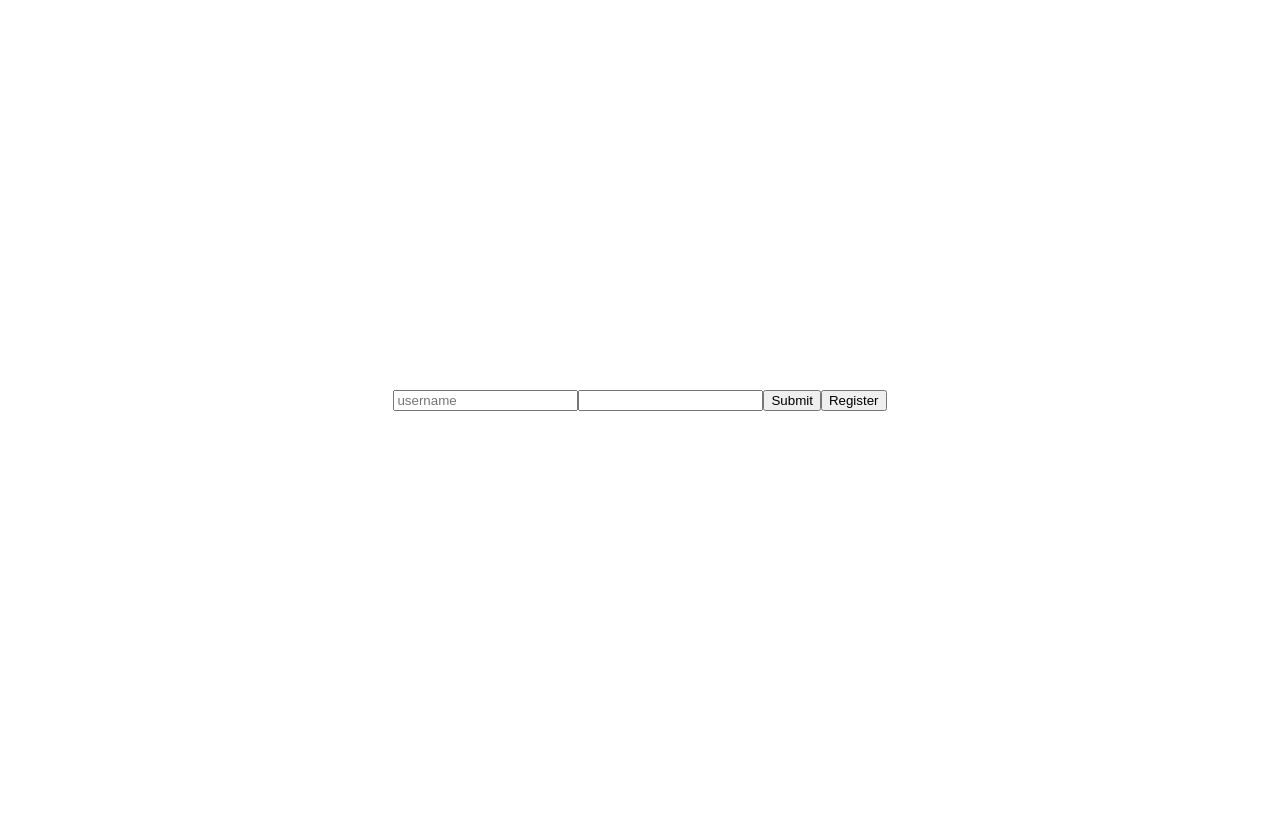
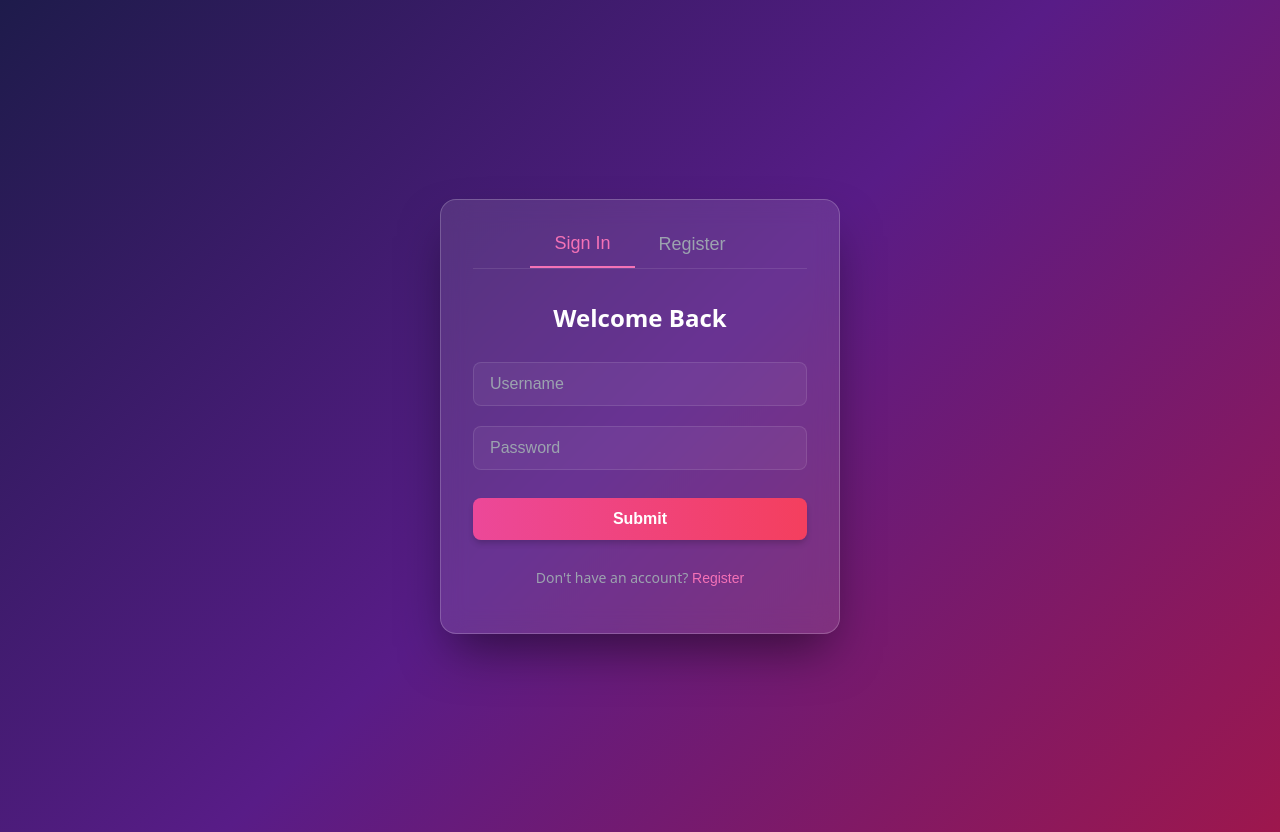
Before and after one commit to Kiran-Sri-Sai-Atmuri/Todo-app-Frontend, a React (Vite) app: page /login in a window 1280 px wide. Before the commit the page ends 800 px from the top, so only its background shows below. Built offline with nearby package versions, Linux system fonts and the light colour scheme; no server answers.

Commit message:
added scc to login and register pages

```diff
--- a/src/App.jsx
+++ b/src/App.jsx
@@ -2,7 +2,6 @@ import './App.css'
 import { useState,useEffect } from 'react';
 import { Route, Routes, useNavigate } from 'react-router-dom';
 import { Login } from './components/Login';
-import { Register } from './components/Register';
 import { HomePage } from './components/HomePage';
 import api from './components/axiosConfig';
 import { ProtectedRoute } from './components/protectedRout';
@@ -20,7 +19,6 @@ function App() {
        api.get(`/tasks/${(Number(localStorage.getItem('userId')))}`)
         .then((response)=>{
             SetTasks(response.data)
-            console.log(response.data);
         })
     },[isLogged,inputText,deleted])
     async function login(userName,password) {
@@ -28,9 +26,7 @@ function App() {
             .then((response)=>{
                 localStorage.setItem('token',response.data.token);
                 localStorage.setItem('userId',response.data.userId);
-                console.log("pre");
                 SetIsLogged(pre=> !pre);
-                console.log("post");
                 navigate("/");
             })
             .catch((error)=>{
@@ -39,11 +35,14 @@ function App() {
 
 
     }
+    async function register(userName,password) {
+        await api.post('/users/register',{userName,password});
+        await login(userName,password);
+    }
 
   return (
     <Routes>
-      <Route path='/login' element={<Login login={login}/>}/>
-      <Route path="/register" element={<Register login={login}/>}/>
+      <Route path='/login' element={<Login login={login} register={register}/>}/>
       <Route path="/" element={<ProtectedRoute><HomePage inputText={inputText} setInputText={setInputText} tasks={tasks} deleteTask={deleteTask}/></ProtectedRoute>}/>
       <Route/>
     </Routes>
--- a/src/components/HomePage.css
+++ b/src/components/HomePage.css
@@ -1,3 +1,12 @@
+.bap{
+  display: grid;
+  grid-template-columns: 700px;
+  align-items: center;
+  justify-content: center;
+}
+
 .main{
-  width: 500px;
+  margin-top: 50px;
+  max-width: 700px;
+
 }
--- a/src/components/HomePage.jsx
+++ b/src/components/HomePage.jsx
@@ -11,13 +11,13 @@ export function HomePage({inputText,setInputText,tasks,deleteTask}){
             navigate("/login");
         }
     });
-    console.log("dsfgh");
     return(
-
+    <div className="bap">
         <div className='main'>
             <InputBar  inputText={inputText} setInputText={setInputText}/>
             <Tasks tasks = {tasks} deleteTask={deleteTask}/>
         </div>
+    </div>
     );
 
 }
--- a/src/components/InputBar.css
+++ b/src/components/InputBar.css
@@ -1,15 +1,14 @@
 .input-grid{
   display: grid;
   grid-template-columns: 1fr 70px;
-  column-gap: 10px;
+  align-items: center;
   justify-content: center;
-  align-items: center;
 }
 
 .input-element{
     padding: 8px 0px;
-    width: 100%;
-    margin-right: 30px;
+    width: 95%;
+    margin-right: 100px;
     font-family: Arial;
     font-size: 15px;
 
--- /dev/null
+++ b/src/components/Login.css
@@ -0,0 +1,146 @@
+/* Container & Background Mesh Gradient */
+.auth-container {
+  min-height: 100vh;
+  display: flex;
+  align-items: center;
+  justify-content: center;
+  padding: 1rem;
+  font-family: system-ui, -apple-system, BlinkMacSystemFont, 'Segoe UI', Roboto, sans-serif;
+  background: linear-gradient(135deg, #1e1b4b 0%, #581c87 50%, #9d174d 100%);
+}
+
+/* Glassmorphism Card */
+.auth-card {
+  background: rgba(255, 255, 255, 0.1);
+  backdrop-filter: blur(12px);
+  -webkit-backdrop-filter: blur(12px);
+  border: 1px solid rgba(255, 255, 255, 0.2);
+  padding: 2rem;
+  border-radius: 1rem;
+  box-shadow: 0 25px 50px -12px rgba(0, 0, 0, 0.5);
+  width: 100%;
+  max-width: 400px;
+  box-sizing: border-box;
+}
+
+/* Header Tabs Switching */
+.auth-tabs {
+  display: flex;
+  justify-content: center;
+  margin-bottom: 2rem;
+  border-bottom: 1px solid rgba(255, 255, 255, 0.1);
+}
+
+.tab-btn {
+  background: none;
+  border: none;
+  padding-bottom: 0.75rem;
+  padding-left: 1.5rem;
+  padding-right: 1.5rem;
+  font-size: 1.125rem;
+  font-weight: 500;
+  color: #9ca3af;
+  cursor: pointer;
+  transition: color 0.2s, border-color 0.2s;
+}
+
+.tab-btn:hover {
+  color: #ffffff;
+}
+
+.tab-btn.active {
+  color: #f472b6;
+  border-bottom: 2px solid #f472b6;
+}
+
+/* Form Styles */
+.auth-form {
+  display: flex;
+  flex-direction: column;
+  gap: 1.25rem;
+}
+
+.form-title {
+  font-size: 1.5rem;
+  font-weight: 700;
+  color: #ffffff;
+  text-align: center;
+  margin: 0 0 0.5rem 0;
+}
+
+/* Inputs */
+.auth-input {
+  width: 100%;
+  padding: 0.75rem 1rem;
+  background: rgba(255, 255, 255, 0.05);
+  border: 1px solid rgba(255, 255, 255, 0.1);
+  border-radius: 0.5rem;
+  color: #ffffff;
+  font-size: 1rem;
+  outline: none;
+  transition: all 0.2s;
+  box-sizing: border-box;
+}
+
+.auth-input::placeholder {
+  color: #9ca3af;
+}
+
+.auth-input:focus {
+  border-color: transparent;
+  box-shadow: 0 0 0 2px #f472b6;
+}
+
+/* Dynamic Buttons with Micro-interactions */
+.submit-btn {
+  width: 100%;
+  padding: 0.75rem;
+  margin-top: 0.5rem;
+  color: #ffffff;
+  font-weight: 600;
+  font-size: 1rem;
+  border: none;
+  border-radius: 0.5rem;
+  cursor: pointer;
+  box-shadow: 0 4px 6px -1px rgba(0, 0, 0, 0.2);
+  transition: transform 0.1s, filter 0.2s;
+}
+
+.login-btn {
+  background: linear-gradient(to right, #ec4899, #f43f5e);
+}
+
+.register-btn {
+  background: linear-gradient(to right, #f43f5e, #ec4899);
+}
+
+.submit-btn:hover {
+  filter: brightness(1.1);
+  transform: translateY(-2px);
+}
+
+.submit-btn:active {
+  transform: translateY(0);
+}
+
+/* Footer Switching Text */
+.switch-text {
+  font-size: 0.875rem;
+  color: #9ca3af;
+  text-align: center;
+  margin-top: 0.5rem;
+}
+
+.link-btn {
+  background: none;
+  border: none;
+  color: #f472b6;
+  cursor: pointer;
+  padding: 0;
+  font-size: 0.875rem;
+  text-decoration: none;
+}
+
+.link-btn:hover {
+  text-decoration: underline;
+}
--- a/src/components/Login.jsx
+++ b/src/components/Login.jsx
@@ -1,39 +1,126 @@
 import { useState } from "react";
-import { useNavigate } from "react-router-dom";
-export function Login({ login }){
-    const [userName,SetUserName] = useState('');
-    const [password,SetPassword] = useState('');
-    const navigate = useNavigate();
-    function usernameset(event){
-        SetUserName(event.target.value);
-    }
-    function passwordset(event){
-        SetPassword(event.target.value);
-    }
-    // async function login(userName,password) {
-    //        await axios.post('http://localhost:8080/auth/login',{userName,password})
-    //         .then((response)=>{
-    //             localStorage.setItem('token',response.data.token);
-    //             localStorage.setItem('userId',response.data.userId);
-    //             SetIsLogged(pre=> !pre);
-    //         })
-    //         .catch((error)=>{
-    //             console.log(error);
-    //         })
+// import { useNavigate } from "react-router-dom";
+import "./Login.css"; // Make sure to import the CSS file here!
 
-    //         navigate("/");
-    // }
+export function Login({ login, register }) {
+  const [isLogin, setIsLogin] = useState(true);
+  const [userName, setUserName] = useState('');
+  const [password, setPassword] = useState('');
+  // const navigate = useNavigate();
 
-    return(
-        <form onSubmit={(e)=> {
-                e.preventDefault();
-                login(userName,password)
-            }}>
-            <input placeholder="username" onChange={usernameset}/>
-            <input type="password" onChange={passwordset}/>
-            <button type="submit">Submit</button>
-            {/* <a href="/register">Register</a> */}
-            <button onClick={() => navigate("/register") }>Register</button>
-        </form>
-    )
+  return (
+    <div className="auth-container">
+      <div className="auth-card">
+
+        {/* Header Tabs */}
+        <div className="auth-tabs">
+          <button
+            type="button"
+            className={`tab-btn ${isLogin ? 'active' : ''}`}
+            onClick={() => setIsLogin(true)}
+          >
+            Sign In
+          </button>
+          <button
+            type="button"
+            className={`tab-btn ${!isLogin ? 'active' : ''}`}
+            onClick={() => setIsLogin(false)}
+          >
+            Register
+          </button>
+        </div>
+
+        {isLogin ? (
+          /* --- LOGIN FORM --- */
+          <form
+            onSubmit={(e) => {
+              e.preventDefault();
+              login(userName, password);
+            }}
+            className="auth-form"
+          >
+            <h2 className="form-title">Welcome Back</h2>
+            <div className="input-group">
+              <input
+                type="text"
+                placeholder="Username"
+                value={userName}
+                onChange={(e) => setUserName(e.target.value)}
+                className="auth-input"
+                required
+              />
+            </div>
+            <div className="input-group">
+              <input
+                type="password"
+                placeholder="Password"
+                value={password}
+                onChange={(e) => setPassword(e.target.value)}
+                className="auth-input"
+                required
+              />
+            </div>
+            <button type="submit" className="submit-btn login-btn">
+              Submit
+            </button>
+            <p className="switch-text">
+              Don't have an account?{' '}
+              <button
+                type="button"
+                onClick={() => setIsLogin(false)}
+                className="link-btn"
+              >
+                Register
+              </button>
+            </p>
+          </form>
+        ) : (
+          /* --- REGISTER FORM --- */
+          <form
+            onSubmit={(e) => {
+              e.preventDefault();
+              register(userName, password);
+            }}
+            className="auth-form"
+          >
+            <h2 className="form-title">Create Account</h2>
+            <div className="input-group">
+              <input
+                type="text"
+                placeholder="Username"
+                value={userName}
+                onChange={(e) => setUserName(e.target.value)}
+                className="auth-input"
+                required
+              />
+            </div>
+            <div className="input-group">
+              <input
+                type="password"
+                placeholder="Password"
+                value={password}
+                onChange={(e) => setPassword(e.target.value)}
+                className="auth-input"
+                required
+              />
+            </div>
+            <button type="submit" className="submit-btn register-btn">
+              Sign up
+            </button>
+            <p className="switch-text">
+              Already have an account?{' '}
+              <button
+                type="button"
+                onClick={() => setIsLogin(true)}
+                className="link-btn"
+              >
+                Sign In
+              </button>
+            </p>
+          </form>
+        )}
+
+      </div>
+    </div>
+  );
 }
--- a/src/components/Register.jsx
+++ b/src/components/Register.jsx
@@ -1,6 +1,5 @@
-import { useState } from "react"
-import api from "./axiosConfig";
-export function Register({login}){
+import { useState } from "react";
+export function Register({register}){
     const [userName,SetUserName] = useState('');
     const [password,SetPassword] = useState('');
     function usernameset(event){
@@ -9,11 +8,7 @@ export function Register({login}){
     function passwordset(event){
         SetPassword(event.target.value);
     }
-    async function register(userName,password) {
-        console.log(userName,password);
-        await api.post('/users/register',{userName,password})
-        login(userName,password)
-    }
+
     console.log("in register");
     return(
         <form onSubmit={(e)=>{
--- a/src/components/axiosConfig.js
+++ b/src/components/axiosConfig.js
@@ -1,7 +1,7 @@
 import axios from "axios";
 
 const api = axios.create({
-    baseURL: 'https://todo-app-lz3q.onrender.com',
+    baseURL: 'http://localhost:8080',
 }
 );
 
--- a/src/index.css
+++ b/src/index.css
@@ -2,11 +2,11 @@ body{
     margin: 0px;
     padding: 0px;
 }
-#root{
+/* #root{
 
     display: flex;
     justify-content: center;
     align-items: center;
     height: 100vh;
     width: 100vw;
-}
+} */
```
Also changed, not shown: src/components/InputBar.jsx (+12 -4 lines).
